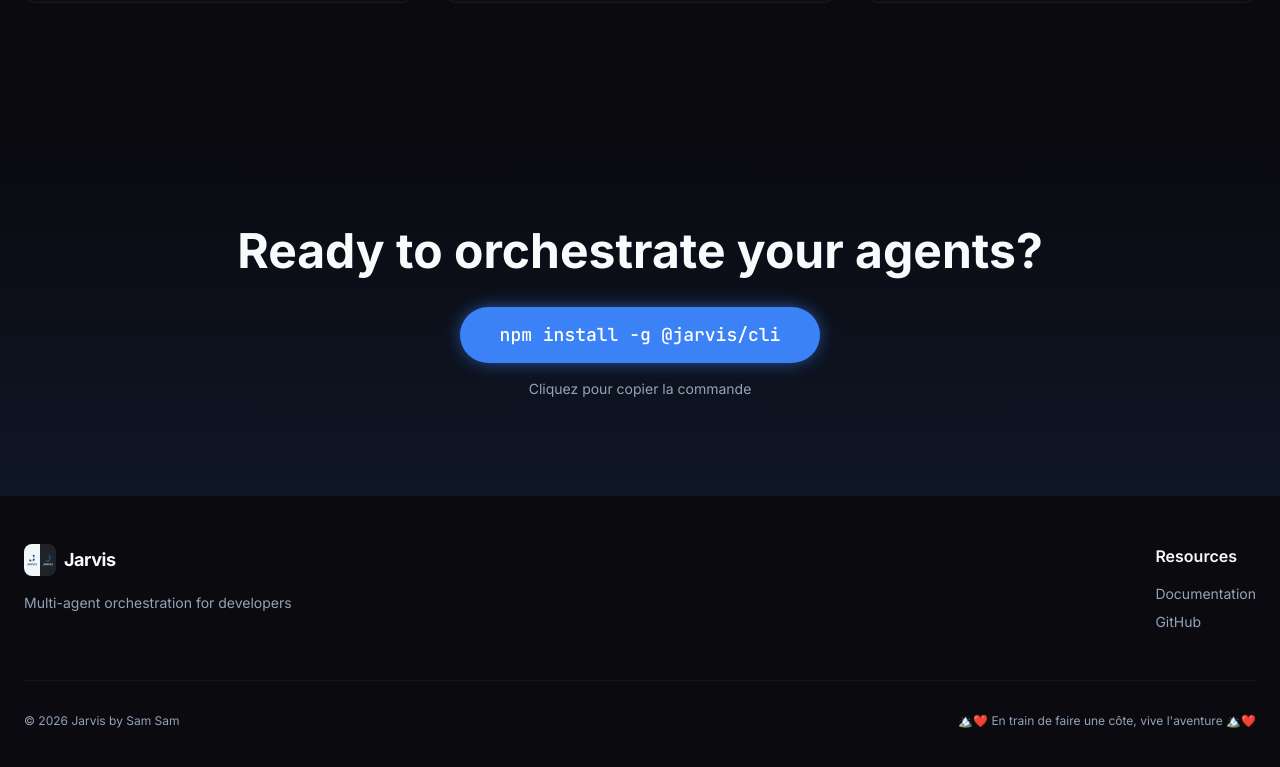
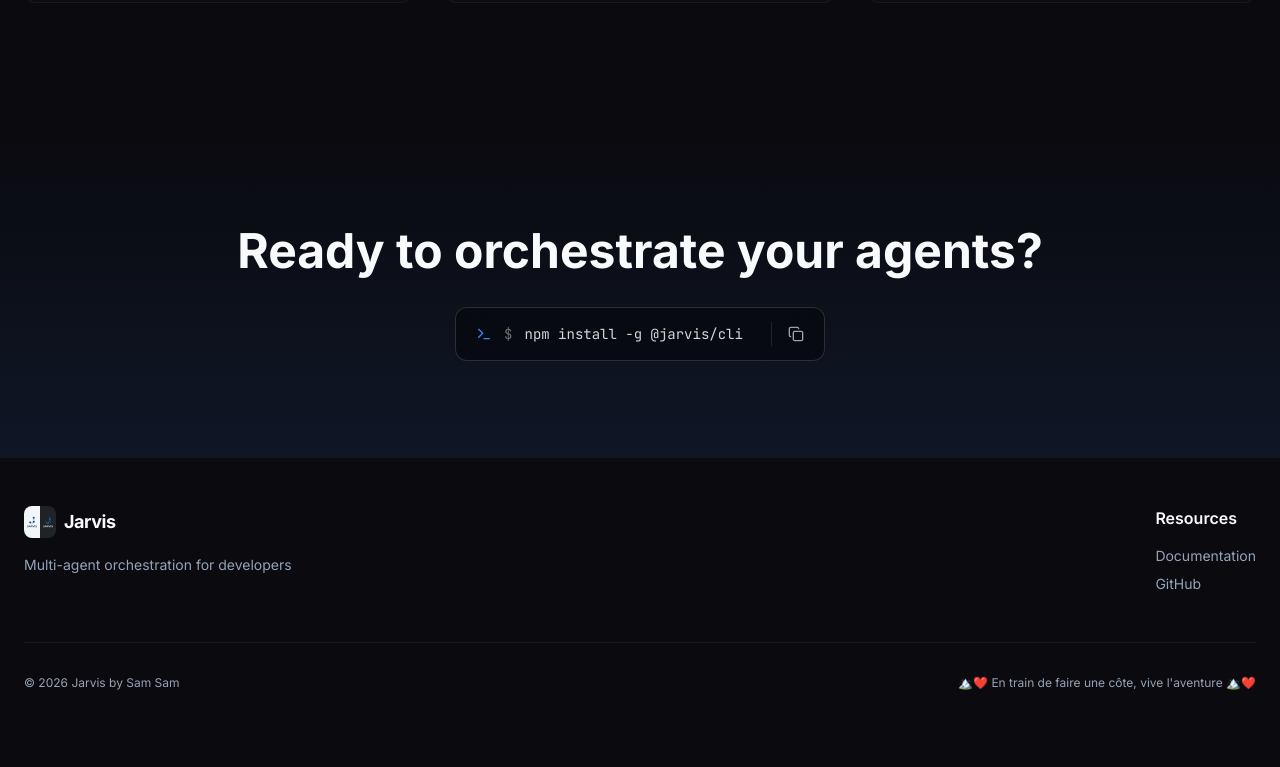
Before and after one commit to ateliersam86/jarvis, a Next.js app in the folder web/: page /en in a window 1280 px wide. Shown: the part 1878-2645 px from the top of the page. After the commit the page ends 2617 px from the top, so only its background shows below. Built offline with nearby package versions, Linux system fonts and the light colour scheme.

Commit message:
✨ Add CopyInstallButton component (from Gemini Pro)
- New animated copy button with visual feedback
- Replaced inline CTA with reusable component
- Updated task list with CLI auth and projects mgmt

```diff
--- a/web/app/[locale]/page.tsx
+++ b/web/app/[locale]/page.tsx
@@ -5,6 +5,7 @@ import { motion, useScroll, useTransform } from 'framer-motion'
 import { Navbar } from '@/components/shared/Navbar'
 import { Footer } from '@/components/shared/Footer'
 import { TerminalMockup } from '@/components/landing/TerminalMockup'
+import { CopyInstallButton } from '@/components/landing/CopyInstallButton'
 import { Button } from '@/components/ui/Button'
 import { Card } from '@/components/ui/Card'
 import { ArrowRight, Cpu, Globe, Shield } from 'lucide-react'
@@ -144,20 +145,9 @@ export default function LandingPage() {
           <div className="absolute inset-0 bg-gradient-to-t from-primary/10 to-transparent" />
           <div className="container mx-auto px-4 md:px-6 relative z-10 text-center">
             <h2 className="text-3xl md:text-5xl font-bold mb-8">{t('ctaTitle')}</h2>
-            <Button
-              size="lg"
-              className="h-14 px-10 text-lg rounded-full font-mono"
-              onClick={() => {
-                navigator.clipboard.writeText('npm install -g @jarvis/cli');
-                const btn = document.activeElement as HTMLButtonElement;
-                const original = btn.innerText;
-                btn.innerText = '✓ Copié !';
-                setTimeout(() => btn.innerText = original, 2000);
-              }}
-            >
-              {t('ctaButton')}
-            </Button>
-            <p className="mt-4 text-sm text-muted">Cliquez pour copier la commande</p>
+            <div className="flex justify-center">
+              <CopyInstallButton />
+            </div>
           </div>
         </section>
       </main>
--- /dev/null
+++ b/web/components/landing/CopyInstallButton.tsx
@@ -0,0 +1,62 @@
+'use client'
+
+import { useState } from 'react'
+import { motion, AnimatePresence } from 'framer-motion'
+import { Copy, Check, Terminal } from 'lucide-react'
+import { cn } from '@/lib/utils'
+
+export function CopyInstallButton() {
+    const [copied, setCopied] = useState(false)
+    const command = "npm install -g @jarvis/cli"
+
+    const handleCopy = async () => {
+        await navigator.clipboard.writeText(command)
+        setCopied(true)
+        setTimeout(() => setCopied(false), 2000)
+    }
+
+    return (
+        <motion.button
+            onClick={handleCopy}
+            whileHover={{ scale: 1.02 }}
+            whileTap={{ scale: 0.98 }}
+            className="group relative flex items-center gap-3 bg-black/40 backdrop-blur-md border border-white/15 hover:border-primary/50 rounded-xl px-5 py-3.5 transition-all duration-300"
+        >
+            <div className="flex items-center gap-3 font-mono text-sm text-gray-300">
+                <Terminal className="w-4 h-4 text-primary" />
+                <span className="opacity-50 select-none">$</span>
+                <span className="group-hover:text-white transition-colors">{command}</span>
+            </div>
+
+            <div className={cn(
+                "ml-4 pl-4 border-l border-white/10 h-6 flex items-center",
+                copied ? "text-green-400" : "text-gray-400 group-hover:text-white"
+            )}>
+                <AnimatePresence mode='wait'>
+                    {copied ? (
+                        <motion.div
+                            key="check"
+                            initial={{ scale: 0, opacity: 0 }}
+                            animate={{ scale: 1, opacity: 1 }}
+                            exit={{ scale: 0, opacity: 0 }}
+                        >
+                            <Check className="w-4 h-4" />
+                        </motion.div>
+                    ) : (
+                        <motion.div
+                            key="copy"
+                            initial={{ scale: 0, opacity: 0 }}
+                            animate={{ scale: 1, opacity: 1 }}
+                            exit={{ scale: 0, opacity: 0 }}
+                        >
+                            <Copy className="w-4 h-4" />
+                        </motion.div>
+                    )}
+                </AnimatePresence>
+            </div>
+
+            {/* Glow Effect */}
+            <div className="absolute -inset-1 rounded-xl bg-gradient-to-r from-primary/20 to-blue-500/20 opacity-0 group-hover:opacity-100 blur transition-opacity duration-500 -z-10" />
+        </motion.button>
+    )
+}
```
